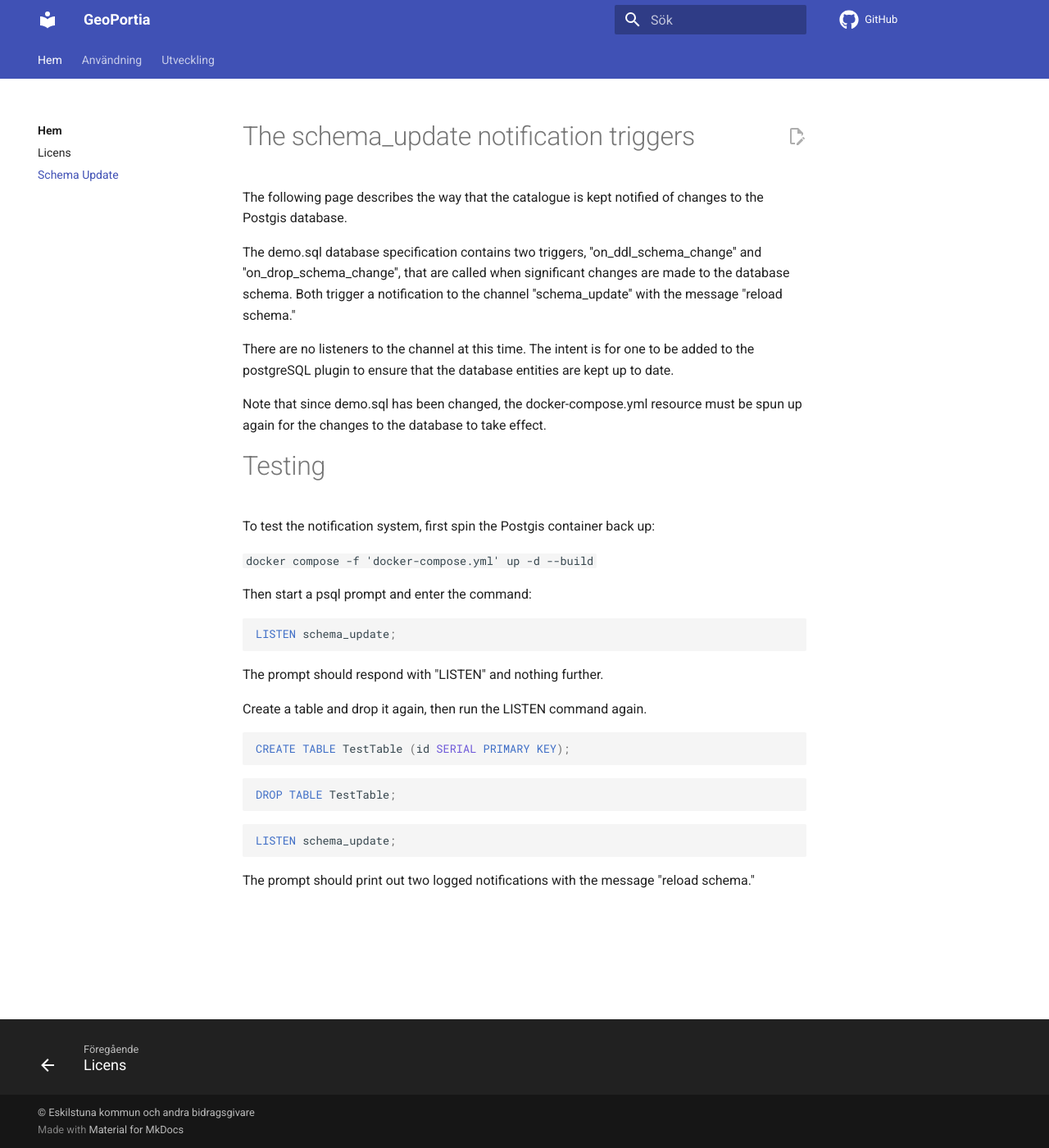
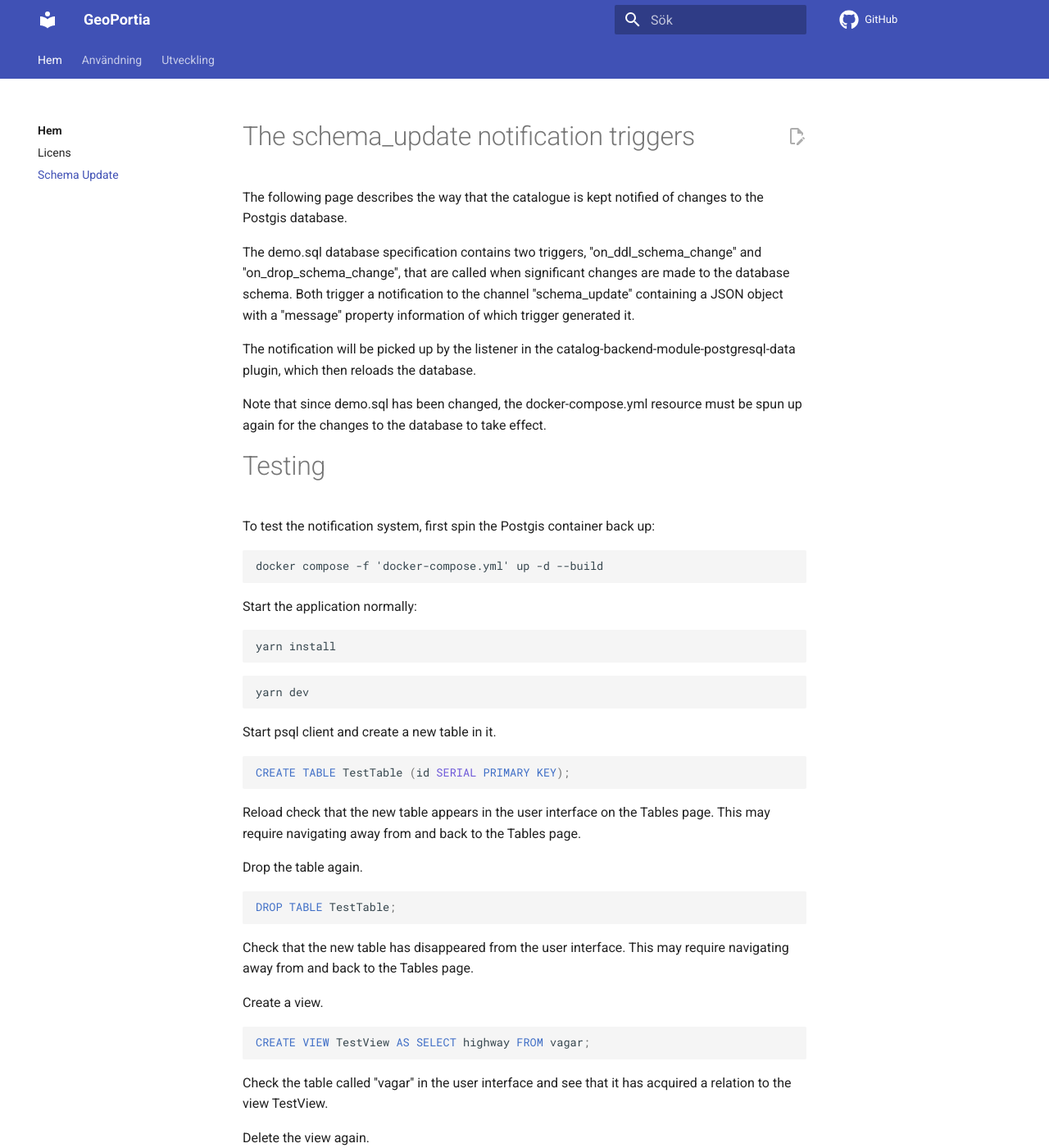
Before and after one commit to Eskilstuna-kommun/geoportia, an MkDocs documentation site: the page built from docs/schema_update.md, in a window 1280 px wide and 1400 px high. Shown: the whole window at 82% size. Built offline with MkDocs 1.6.1 and Material for MkDocs 9.7.7, drawn with Linux system fonts in a browser that asks for light colours; plug-ins that fetch from the network failed and are left out; comment, search, counter and statistics services are not loaded; some of the changed text lies outside the part shown.

Commit message:
doc: adjusted documentation of database update.

````diff
--- a/docs/schema_update.md
+++ b/docs/schema_update.md
@@ -2,9 +2,9 @@
 
 The following page describes the way that the catalogue is kept notified of changes to the Postgis database.
 
-The demo.sql database specification contains two triggers, ''on_ddl_schema_change'' and ''on_drop_schema_change'', that are called when significant changes are made to the database schema. Both trigger a notification to the channel ''schema_update'' with the message "reload schema."
+The demo.sql database specification contains two triggers, ''on_ddl_schema_change'' and ''on_drop_schema_change'', that are called when significant changes are made to the database schema. Both trigger a notification to the channel ''schema_update'' containing a JSON object with a ''message'' property information of which trigger generated it.
 
-There are no listeners to the channel at this time. The intent is for one to be added to the postgreSQL plugin to ensure that the database entities are kept up to date.
+The notification will be picked up by the listener in the catalog-backend-module-postgresql-data plugin, which then reloads the database.
 
 Note that since demo.sql has been changed, the docker-compose.yml resource must be spun up again for the changes to the database to take effect.
 
@@ -14,28 +14,47 @@ Note that since demo.sql has been changed, the docker-compose.yml resource must
 
 To test the notification system, first spin the Postgis container back up:
 
- ```
+```
 docker compose -f 'docker-compose.yml' up -d --build
- ```
-
-Then start a psql prompt and enter the command:
-
-```psql
-LISTEN schema_update;
 ```
 
-The prompt should respond with "LISTEN" and nothing further.
+Start the application normally:
 
-Create a table and drop it again, then run the LISTEN command again.
+```
+yarn install
+```
+```
+yarn dev
+```
+
+Start psql client and create a new table in it.
 
 ```psql
 CREATE TABLE TestTable (id SERIAL PRIMARY KEY);
 ```
+
+Reload check that the new table appears in the user interface on the Tables page. This may require navigating away from and back to the Tables page.
+
+Drop the table again.
+
 ```psql
 DROP TABLE TestTable;
 ```
+
+Check that the new table has disappeared from the user interface. This may require navigating away from and back to the Tables page.
+
+Create a view.
+
 ```psql
-LISTEN schema_update;
+CREATE VIEW TestView AS SELECT highway FROM vagar;
 ```
 
-The prompt should print out two logged notifications with the message "reload schema."
+Check the table called ''vagar'' in the user interface and see that it has acquired a relation to the view TestView.
+
+Delete the view again.
+
+```psql
+DROP VIEW TestView;
+```
+
+Navigate away from the table vagar and back again to see that it has lost the relation.
````
